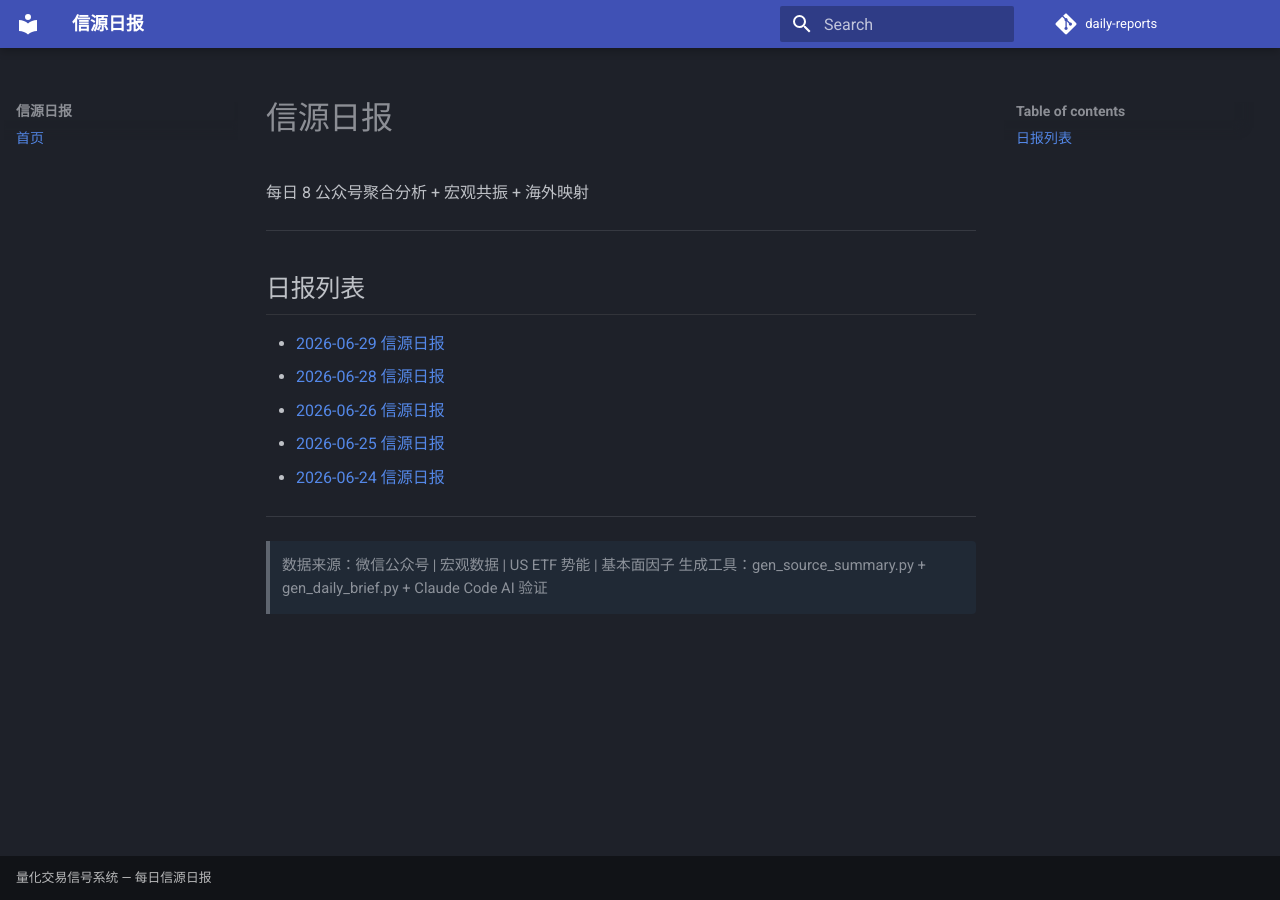
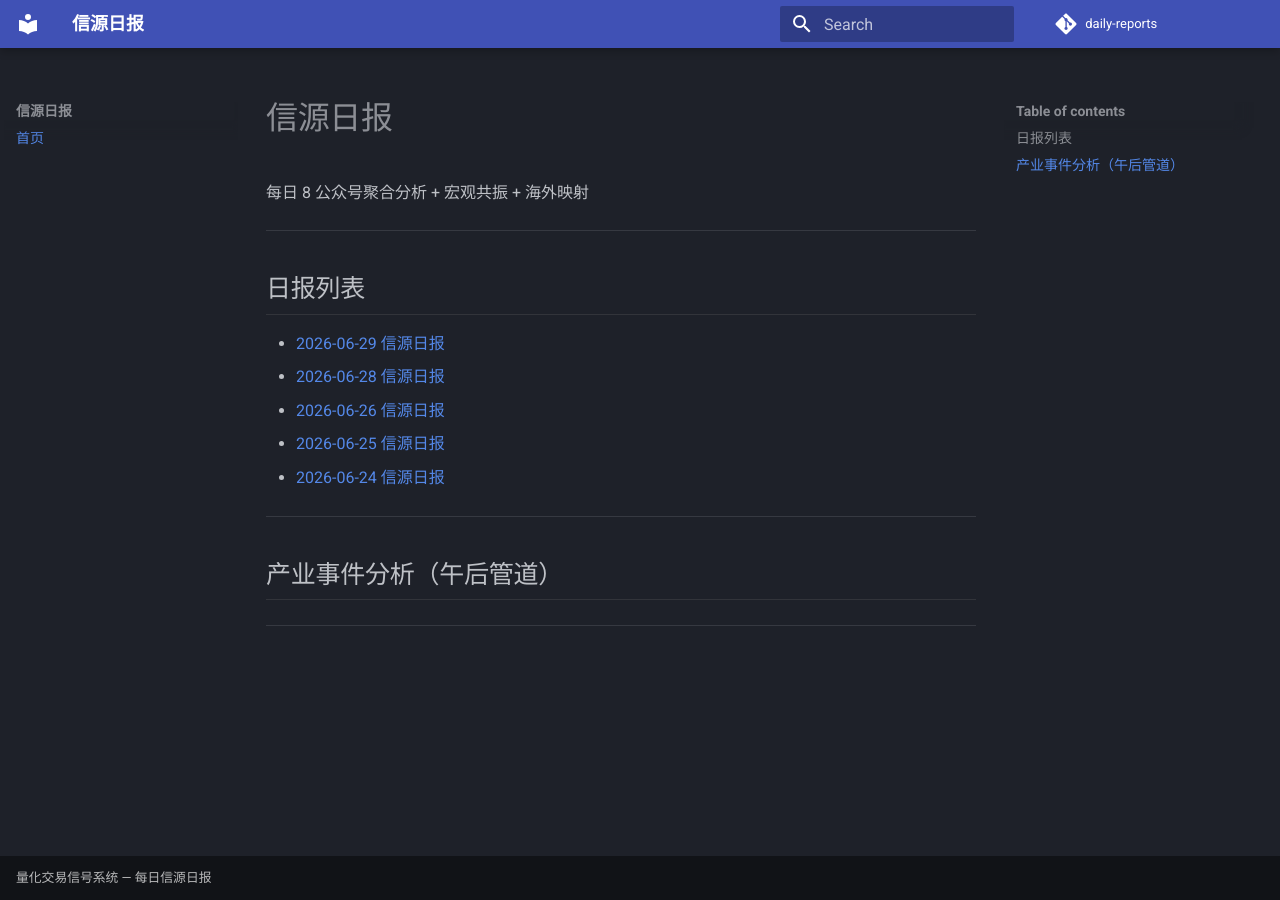
Before and after one commit to xiao-panpan729/daily-reports, an MkDocs documentation site: the page built from docs/index.md, in a window 1280 px wide. Built offline with MkDocs 1.6.1 and Material for MkDocs 9.7.7, drawn with Linux system fonts in a browser that asks for light colours; comment, search, counter and statistics services are not loaded.

Commit message:
index.md 增加产业分析板块

```diff
--- a/docs/index.md
+++ b/docs/index.md
@@ -14,5 +14,8 @@
 - [2026-06-24 信源日报](2026-06-24.md)
 ---
 
-> 数据来源：微信公众号 | 宏观数据 | US ETF 势能 | 基本面因子
-> 生成工具：gen_source_summary.py + gen_daily_brief.py + Claude Code AI 验证
+## 产业事件分析（午后管道）
+
+<!-- INDUSTRY_LIST -->
+
+---
```
